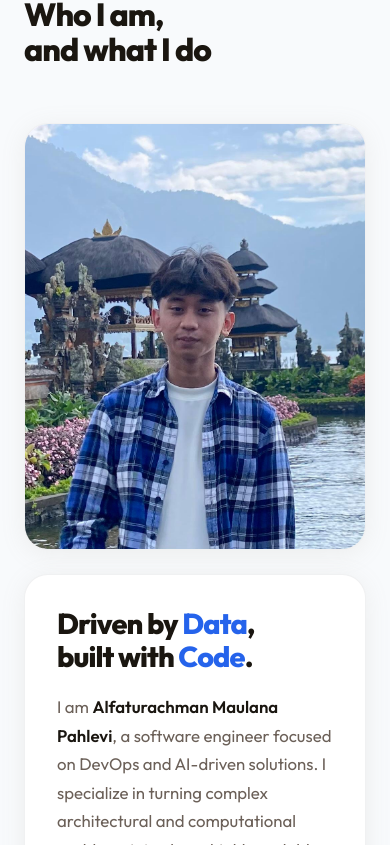
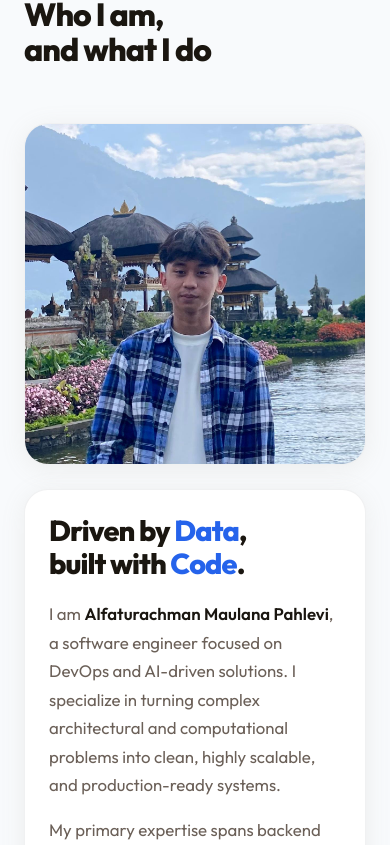
Before and after one commit to Alfaturachman/portofolio-nextjs, a Next.js app: page / in a window 390 px wide. Shown: the part 919-1764 px from the top of the page. Built offline with nearby package versions, Linux system fonts and the light colour scheme; a web font is replaced by a local one.

Commit message:
small redesign

```diff
--- a/src/styles/footer.css
+++ b/src/styles/footer.css
@@ -319,7 +319,7 @@
         padding: 40px 32px;
     }
     .footer-card {
-        padding: 28px;
+        padding: 24px;
     }
 }
 
--- a/src/styles/sections.css
+++ b/src/styles/sections.css
@@ -15,7 +15,7 @@
     background: var(--card-bg);
     border: 1px solid var(--border-subtle);
     border-radius: 24px;
-    padding: 32px;
+    padding: 24px;
     box-shadow: 0 4px 24px var(--shadow-card);
     transition: transform 0.4s cubic-bezier(0.16, 1, 0.3, 1),
                 box-shadow 0.4s cubic-bezier(0.16, 1, 0.3, 1),
@@ -58,6 +58,15 @@
 
 .bento-card--profile:hover .bento-profile-img {
     transform: scale(1.04);
+}
+
+@media (max-width: 768px) {
+    .bento-profile-frame {
+        aspect-ratio: 1/1;
+    }
+    .bento-profile-img {
+        object-position: bottom center;
+    }
 }
 
 .bento-profile-location {
@@ -668,7 +677,7 @@
 }
 
 .experience-content {
-    padding: 32px 40px;
+    padding: 24px;
     border-radius: 20px;
     background: var(--glass-bg);
     backdrop-filter: blur(18px) saturate(160%);
```
